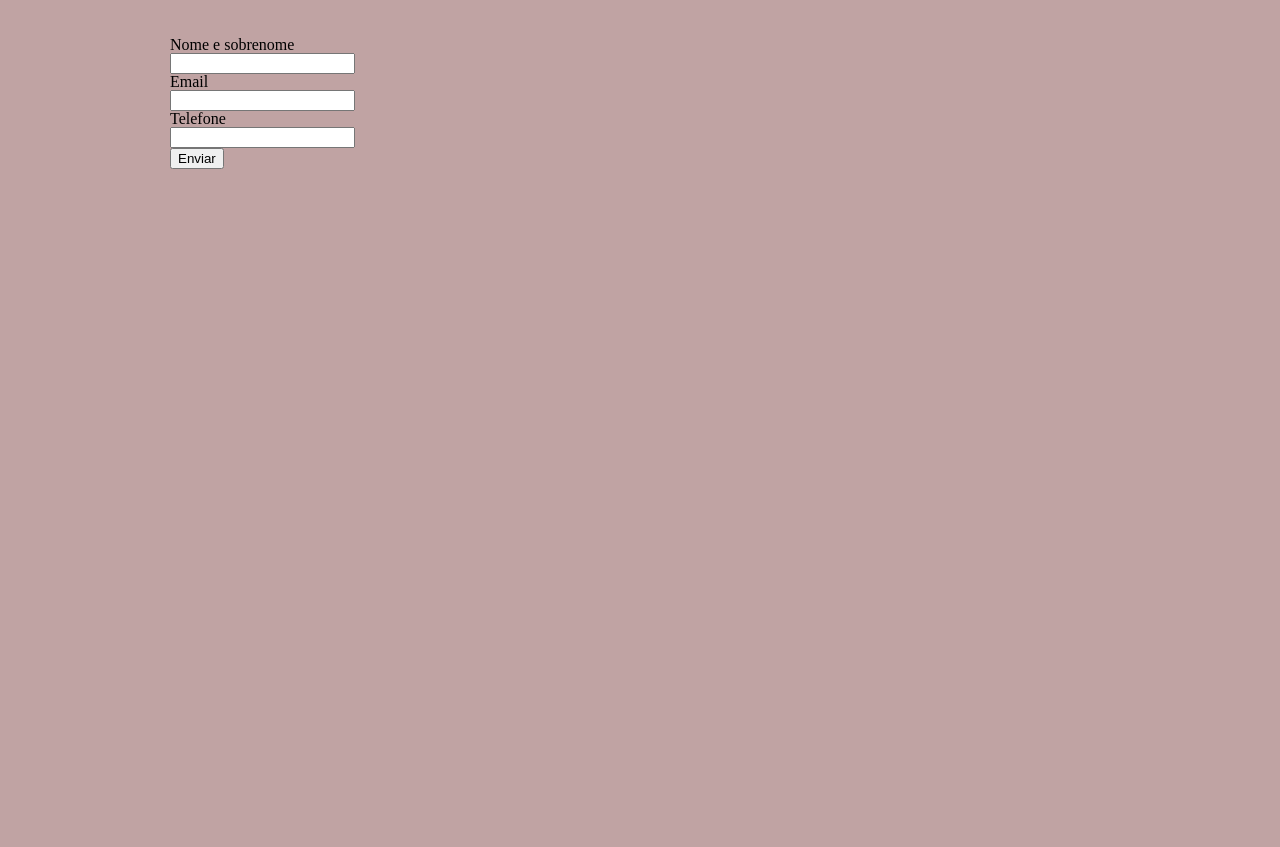
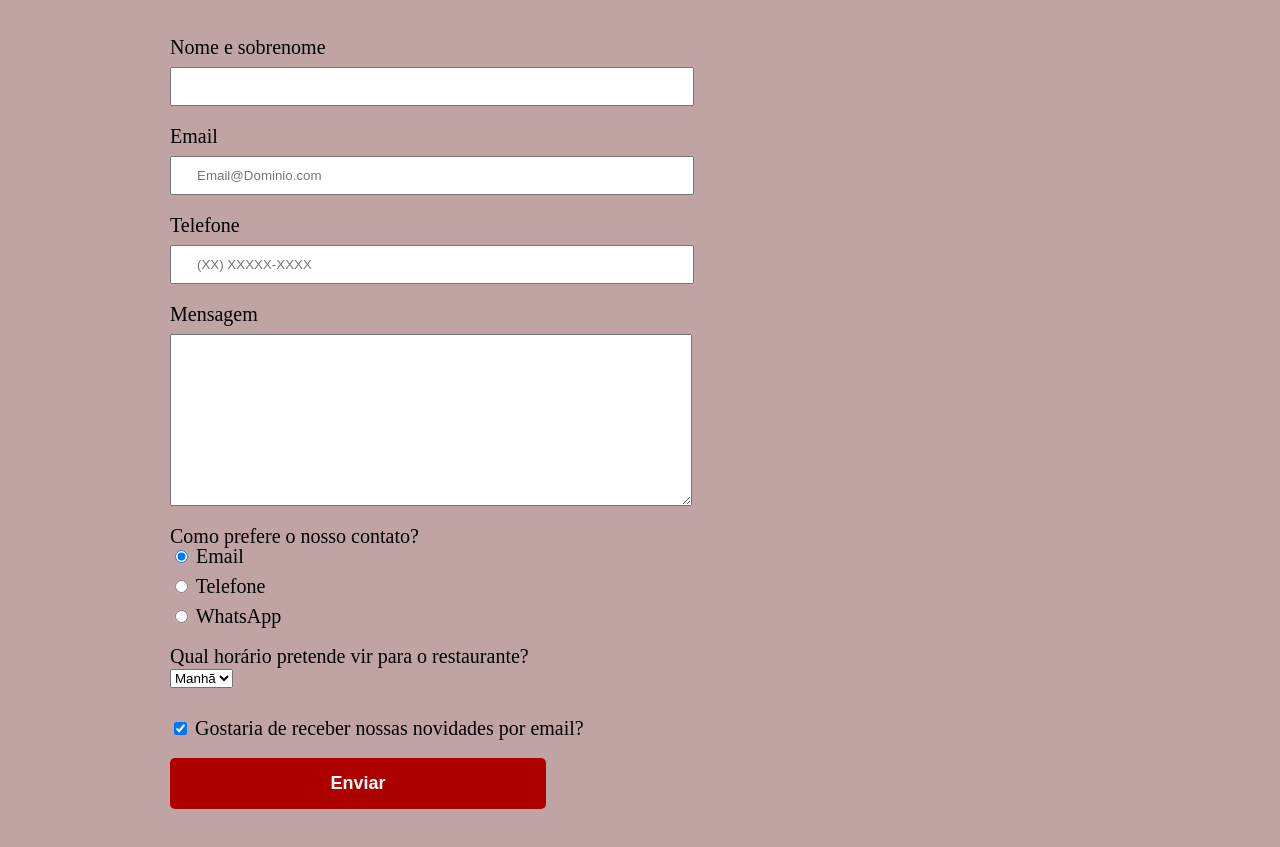
Before and after one commit to Daniel52684/sem-nome, a plain HTML site: page site do balacobaco/contato.html in a window 1280 px wide. Shown: the part 153-1000 px from the top of the page. Before the commit the page ends 800 px from the top, so only its background shows below. Drawn offline with Linux system fonts and the light colour scheme.

Commit message:
Add files via upload

```diff
--- a/site do balacobaco/contato.css
+++ b/site do balacobaco/contato.css
@@ -34,9 +34,33 @@ main {
 form {
     margin: 40px 0;
 }
-form label {
+form label, form legend {
     display: block;
+    font-size: 20px;
+    margin: 0 0 10px;
 }
-form input {
+.in-p {
     display: block;
+    margin: 0 0 20px;
+    padding: 10px 25px;
+    width: 50%;
 }
+.checkbox {
+    margin: 20px 0;
+}
+.enviar {
+    width:40%;
+    padding: 15px 0;
+    background: #AD0000;
+    color: #ffffffff;
+    font-weight: bold;
+    font-size: 18px;
+    border: none;
+    border-radius: 5px;
+    transition: 0.4s all;
+    cursor: pointer;
+}
+.enviar:hover {
+    background: #860303;
+    transform: scale(1.1);
+}
--- a/site do balacobaco/contato.html
+++ b/site do balacobaco/contato.html
@@ -21,16 +21,49 @@
     </header>
     <main>
         <form>
-            <label for="name">Nome e sobrenome</label>
-            <input type="text" id="name">
+            <fieldset>
+                <label for="name">Nome e sobrenome</label>
+                <input type="text" id="name" class="in-p" required>
 
-            <label for="email">Email</label>
-            <input type="text" id="email">
+                <label for="email">Email</label>
+                <input type="email" id="email" class="in-p" required placeholder="Email@Dominio.com">
 
-            <label for="numero">Telefone</label>
-            <input type="text" id="numero">
+                <label for="numero">Telefone</label>
+                <input type="tel" id="numero" class="in-p" required placeholder="(XX) XXXXX-XXXX">
 
-            <input type="submit" value="Enviar">
+                <label for="mensagem">Mensagem</label>
+                <textarea class="in-p" cols="70" rows="10" required></textarea>
+            </fieldset>
+            <fieldset>
+                <legend>Como prefere o nosso contato?</p>
+                <label for="radio-email">
+                    <input type="radio" name="contato" value="email" id="r-email" checked>
+                    Email
+                </label>
+
+                <label for="radio-telefone">
+                    <input type="radio" name="contato" value="telefone" id="r-telefone">
+                    Telefone
+                </label>
+
+                <label for="radio-whatsapp">
+                    <input type="radio" name="contato" value="whatsapp" id="r-whatsapp">
+                    WhatsApp
+                </label>
+            </fieldset>
+            <fieldset>
+                <legend>Qual horário pretende vir para o restaurante?</p>
+                <select>
+                    <option>Manhã</option>
+                    <option>Tarde</option>
+                    <option>Noite</option>
+                </select>
+            </fieldset>
+            <label class="checkbox">
+                <input type="checkbox" checked>
+                Gostaria de receber nossas novidades por email?
+            </label>
+            <input type="submit" value="Enviar" class="enviar">
         </form>
     </main>
 </body>
```
